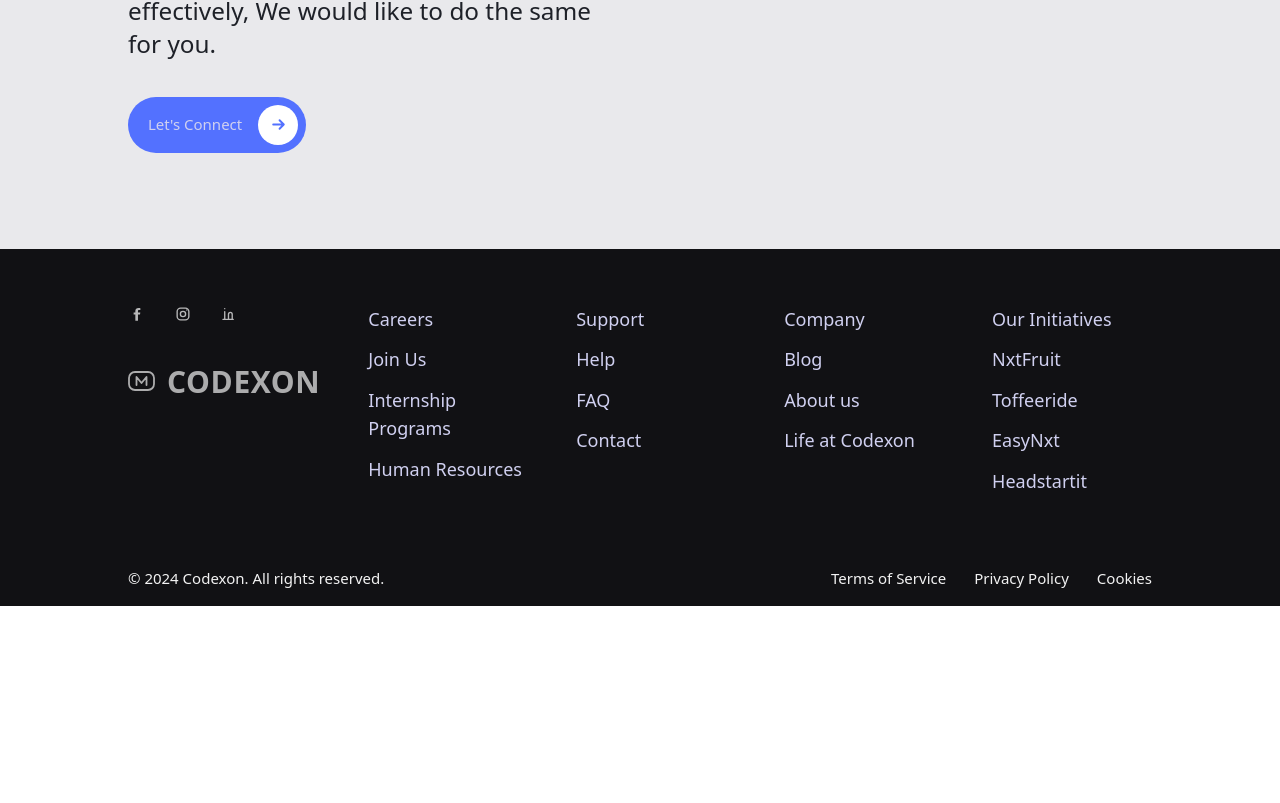
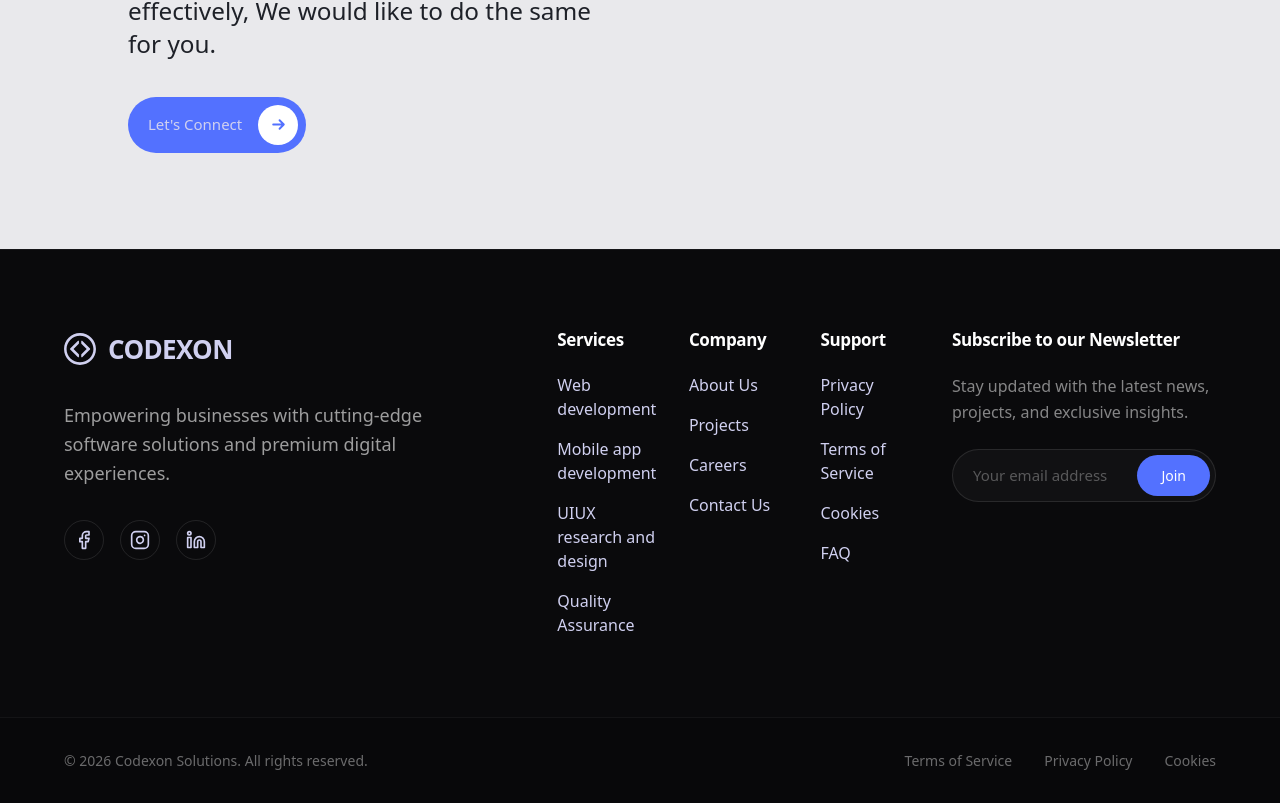
Before and after one commit to codexonsolutions/Codexon-Website, a Next.js app: page / in a window 1280 px wide. Shown: the part 4182-4985 px from the top of the page. Before the commit the page ends 4788 px from the top, so only its background shows below. Built offline with nearby package versions, Linux system fonts and the light colour scheme.

Commit message:
Fixed the Site Footer

```diff
--- a/components/layout/footer.tsx
+++ b/components/layout/footer.tsx
@@ -1,115 +1,141 @@
 "use client";
 
+import Image from "next/image";
 import Link from "next/link";
+import { Facebook, Instagram, Linkedin } from "lucide-react";
 
-const primaryLinks = [
+const footerLinks = [
+  {
+    title: "Services",
+    links: [
+      { label: "Web development", href: "/services" },
+      { label: "Mobile app development", href: "/services" },
+      { label: "UIUX research and design", href: "/services" },
+      { label: "Quality Assurance", href: "/services" },
+    ],
+  },
+  {
+    title: "Company",
+    links: [
+      { label: "About Us", href: "/about" },
+      { label: "Projects", href: "/projects" },
       { label: "Careers", href: "#" },
-  { label: "Join Us", href: "#" },
-  { label: "Internship Programs", href: "#" },
-  { label: "Human Resources", href: "#" },
+      { label: "Contact Us", href: "/contact" },
+    ],
+  },
+  {
+    title: "Support",
+    links: [
+      { label: "Privacy Policy", href: "/privacy" },
+      { label: "Terms of Service", href: "/terms" },
+      { label: "Cookies", href: "/privacy" },
+      { label: "FAQ", href: "#" },
+    ],
+  },
 ];
 
-const supportLinks = [
-  { label: "Support", href: "#" },
-  { label: "Help", href: "#" },
-  { label: "FAQ", href: "#" },
-  { label: "Contact", href: "#contact" },
-];
 
-const companyLinks = [
-  { label: "Company", href: "#" },
-  { label: "Blog", href: "#" },
-  { label: "About us", href: "#" },
-  { label: "Life at Codexon", href: "#" },
-];
-
-const initiativesLinks = [
-  { label: "Our Initiatives", href: "#" },
-  { label: "NxtFruit", href: "#" },
-  { label: "Toffeeride", href: "#" },
-  { label: "EasyNxt", href: "#" },
-  { label: "Headstartit", href: "#" },
-];
-
-function SocialFacebook() {
+function BrandLogo() {
   return (
-    <svg width="18" height="18" viewBox="0 0 24 24" fill="none" xmlns="http://www.w3.org/2000/svg">
-      <path d="M13.3 21V12.8H16L16.4 10H13.3V8.2C13.3 7.4 13.5 6.8 14.8 6.8H16.5V4.2C16.2 4.1 15.2 4 14 4C11.4 4 9.8 5.4 9.8 8.1V10H7.5V12.8H9.8V21H13.3Z" fill="currentColor" />
-    </svg>
-  );
-}
-
-function SocialInstagram() {
-  return (
-    <svg width="18" height="18" viewBox="0 0 24 24" fill="none" xmlns="http://www.w3.org/2000/svg">
-      <rect x="4.2" y="4.2" width="15.6" height="15.6" rx="4.6" stroke="currentColor" strokeWidth="1.8" />
-      <circle cx="12" cy="12" r="3.5" stroke="currentColor" strokeWidth="1.8" />
-      <circle cx="17.2" cy="6.8" r="1" fill="currentColor" />
-    </svg>
-  );
-}
-
-function SocialLinkedIn() {
-  return (
-    <svg width="18" height="18" viewBox="0 0 24 24" fill="none" xmlns="http://www.w3.org/2000/svg">
-      <path d="M6.3 8.8V19.2M6.3 4.8V4.9M11.3 19.2V12.7C11.3 10.9 12.2 9.8 13.9 9.8C15.5 9.8 16.3 10.9 16.3 12.7V19.2M4 19.2H8.6M10 19.2H17.6" stroke="currentColor" strokeWidth="1.8" strokeLinecap="round" strokeLinejoin="round" />
-    </svg>
-  );
-}
-
-function BrandMark() {
-  return (
-    <svg width="27" height="20" viewBox="0 0 27 20" fill="none" xmlns="http://www.w3.org/2000/svg">
-      <rect x="1" y="1" width="25" height="18" rx="6" stroke="currentColor" strokeWidth="1.8" />
-      <path d="M8.5 14V6L13.5 12L18.5 6V14" stroke="currentColor" strokeWidth="1.8" strokeLinecap="round" strokeLinejoin="round" />
+    <svg width="32" height="32" viewBox="0 0 1500 1500" fill="none" xmlns="http://www.w3.org/2000/svg">
+      <g>
+        <path fill="currentColor" d="M 750.140625 5.390625 C 336.753906 5.390625 1.648438 338.777344 1.648438 749.933594 C 1.648438 1161.191406 336.75 1494.527344 750.140625 1494.527344 C 1163.460938 1494.527344 1498.582031 1161.191406 1498.582031 749.933594 C 1498.578125 338.777344 1163.457031 5.390625 750.140625 5.390625 Z M 750.140625 1376.414062 C 402.308594 1376.414062 120.375 1095.992188 120.375 749.933594 C 120.375 403.980469 402.308594 123.503906 750.140625 123.503906 C 1097.933594 123.503906 1379.867188 403.980469 1379.867188 749.933594 C 1379.867188 1095.988281 1097.929688 1376.414062 750.140625 1376.414062 Z M 750.140625 1376.414062 " fillRule="nonzero" />
+        <path fill="currentColor" d="M 1219.132812 768.234375 L 1219.457031 767.910156 L 1219.457031 767.855469 C 1229.257812 757.730469 1229.316406 741.804688 1219.402344 732.054688 L 852.003906 366.554688 C 847.078125 361.628906 840.554688 359.082031 834.054688 359.082031 C 827.46875 359.082031 820.949219 361.628906 815.996094 366.554688 L 815.585938 367.042969 C 810.761719 371.808594 808.085938 378.199219 808.085938 384.96875 L 808.085938 486.082031 C 808.085938 492.796875 810.765625 499.242188 815.585938 503.953125 L 1062.730469 749.933594 L 815.585938 995.90625 C 810.761719 1000.675781 808.085938 1007.121094 808.085938 1013.835938 L 808.085938 1114.996094 C 808.085938 1121.605469 810.765625 1128.160156 815.585938 1132.871094 L 815.996094 1133.355469 C 820.761719 1138.070312 827.253906 1140.777344 834.054688 1140.777344 C 840.800781 1140.777344 847.238281 1138.070312 852.003906 1133.355469 Z M 1219.132812 768.234375 " fillRule="nonzero" />
+        <path fill="currentColor" d="M 289.984375 768.234375 L 289.6875 767.910156 L 289.6875 767.855469 C 279.882812 757.730469 279.882812 741.804688 289.6875 732.054688 L 657.085938 366.554688 C 662.105469 361.628906 668.621094 359.082031 675.105469 359.082031 C 681.671875 359.082031 688.140625 361.628906 693.113281 366.554688 L 693.617188 367.042969 C 698.394531 371.808594 701.113281 378.199219 701.113281 384.96875 L 701.113281 486.082031 C 701.113281 492.796875 698.394531 499.242188 693.617188 503.953125 L 446.351562 749.933594 L 693.617188 995.90625 C 698.394531 1000.675781 701.113281 1007.121094 701.113281 1013.835938 L 701.113281 1114.996094 C 701.113281 1121.605469 698.394531 1128.160156 693.617188 1132.871094 L 693.113281 1133.355469 C 688.386719 1138.070312 681.921875 1140.777344 675.105469 1140.777344 C 668.375 1140.777344 661.902344 1138.070312 657.085938 1133.355469 Z M 289.984375 768.234375 " fillRule="nonzero" />
+      </g>
     </svg>
   );
 }
 
 export default function Footer() {
   return (
-    <footer className="w-full bg-[#111114]">
-      <div className="mx-auto w-[80%] py-12 md:py-14">
-        <div className="flex flex-col gap-12 lg:flex-row lg:items-start lg:justify-between">
-          <div className="space-y-9">
-            <div className="flex items-center gap-7 text-white/70">
-              <Link href="#" className="transition-colors hover:text-white"><SocialFacebook /></Link>
-              <Link href="#" className="transition-colors hover:text-white"><SocialInstagram /></Link>
-              <Link href="#" className="transition-colors hover:text-white"><SocialLinkedIn /></Link>
-            </div>
-
-            <div className="flex items-center gap-3 text-white/65">
-              <BrandMark />
-              <span className="font-display text-[30px] font-semibold tracking-[0.02em]">CODEXON</span>
+    <footer className="w-full bg-[#0a0a0c] border-t border-white/5">
+      <div className="mx-auto w-[90%] max-w-7xl py-16 md:py-20">
+        <div className="grid grid-cols-1 gap-12 lg:grid-cols-12 lg:gap-8">
+          {/* Logo & Info Section */}
+          <div className="lg:col-span-4 space-y-8">
+            <Link href="/" className="flex items-center gap-3 transition-opacity hover:opacity-90 text-white">
+              <BrandLogo />
+              <span className="font-display text-[26px] font-bold tracking-tight">CODEXON</span>
+            </Link>
+            <p className="text-white/60 text-lg leading-relaxed max-w-sm">
+              Empowering businesses with cutting-edge software solutions and premium digital experiences.
+            </p>
+            <div className="flex items-center gap-4">
+              <Link
+                href="#"
+                className="flex h-10 w-10 items-center justify-center rounded-full border border-white/10 text-white/50 transition-all duration-300 hover:bg-[#5371ff] hover:text-white hover:border-[#5371ff] hover:-translate-y-1"
+              >
+                <Facebook size={20} />
+              </Link>
+              <Link
+                href="#"
+                className="flex h-10 w-10 items-center justify-center rounded-full border border-white/10 text-white/50 transition-all duration-300 hover:bg-[#5371ff] hover:text-white hover:border-[#5371ff] hover:-translate-y-1"
+              >
+                <Instagram size={20} />
+              </Link>
+              <Link
+                href="#"
+                className="flex h-10 w-10 items-center justify-center rounded-full border border-white/10 text-white/50 transition-all duration-300 hover:bg-[#5371ff] hover:text-white hover:border-[#5371ff] hover:-translate-y-1"
+              >
+                <Linkedin size={20} />
+              </Link>
             </div>
           </div>
 
-          <div className="grid grid-cols-2 gap-8 text-[19px] sm:grid-cols-4 md:gap-12">
-            {[primaryLinks, supportLinks, companyLinks, initiativesLinks].map((group, i) => (
-              <ul key={i} className="space-y-3">
-                {group.map((item, idx) => (
-                  <li key={item.label}>
+          {/* Links Grid Section */}
+          <div className="lg:col-span-1" /> {/* Spacer */}
+
+          <div className="lg:col-span-4 grid grid-cols-2 sm:grid-cols-3 gap-8">
+            {footerLinks.map((group) => (
+              <div key={group.title} className="space-y-6">
+                <h3 className="text-white font-semibold text-[17px]">{group.title}</h3>
+                <ul className="space-y-4">
+                  {group.links.map((link) => (
+                    <li key={link.label}>
                       <Link
-                      href={item.href}
-                      className={`${idx === 0 ? "text-white/80" : "text-white"} text-[18px] leading-[1.25] transition-colors hover:text-[#9f8cff]`}
+                        href={link.href}
+                        className="text-white/50 text-[16px] transition-colors hover:text-white"
                       >
-                      {item.label}
+                        {link.label}
                       </Link>
                     </li>
                   ))}
                 </ul>
+              </div>
             ))}
+          </div>
+
+          {/* Newsletter Section */}
+          <div className="lg:col-span-3 space-y-6">
+            <h3 className="text-white font-semibold text-[17px]">Subscribe to our Newsletter</h3>
+            <p className="text-white/50 text-[16px] leading-relaxed">
+              Stay updated with the latest news, projects, and exclusive insights.
+            </p>
+            <form className="relative group" onSubmit={(e) => e.preventDefault()}>
+              <input
+                type="email"
+                placeholder="Your email address"
+                className="w-full bg-white/[0.03] border border-white/10 rounded-full px-5 py-3.5 text-white text-[15px] outline-none focus:border-[#5371ff]/50 transition-all placeholder:text-white/30"
+              />
+              <button
+                type="submit"
+                className="absolute right-1.5 top-1.5 bottom-1.5 bg-[#5371ff] text-white rounded-full px-6 text-[14px] font-medium transition-all hover:bg-[#4660e6] active:scale-95"
+              >
+                Join
+              </button>
+            </form>
           </div>
         </div>
       </div>
 
-      <div className="bg-secondary">
-        <div className="mx-auto flex w-[80%] flex-col gap-4 py-4 text-[15px] text-white/95 sm:flex-row sm:items-center sm:justify-between">
-          <p>© 2024 Codexon. All rights reserved.</p>
-          <div className="flex items-center gap-7">
-            <Link href="#" className="transition-opacity hover:opacity-80">Terms of Service</Link>
-            <Link href="#" className="transition-opacity hover:opacity-80">Privacy Policy</Link>
-            <Link href="#" className="transition-opacity hover:opacity-80">Cookies</Link>
+      <div className="border-t border-white/5 bg-[#08080a]">
+        <div className="mx-auto max-w-7xl w-[90%] flex flex-col gap-4 py-8 text-[14px] text-white/40 sm:flex-row sm:items-center sm:justify-between">
+          <p>© {new Date().getFullYear()} Codexon Solutions. All rights reserved.</p>
+          <div className="flex items-center gap-8">
+            <Link href="/terms" className="transition-colors hover:text-white">Terms of Service</Link>
+            <Link href="/privacy" className="transition-colors hover:text-white">Privacy Policy</Link>
+            <Link href="/privacy" className="transition-colors hover:text-white">Cookies</Link>
           </div>
         </div>
       </div>
--- a/package.json
+++ b/package.json
@@ -11,6 +11,7 @@
     "test:watch": "jest --watch"
   },
   "dependencies": {
+    "lucide-react": "^0.575.0",
     "next": "16.1.6",
     "react": "19.2.3",
     "react-dom": "19.2.3"
```
Also changed, not shown: 1 other file (tests, documents, lock files or other folders). Lines whose indentation alone changed are shown as unchanged.
